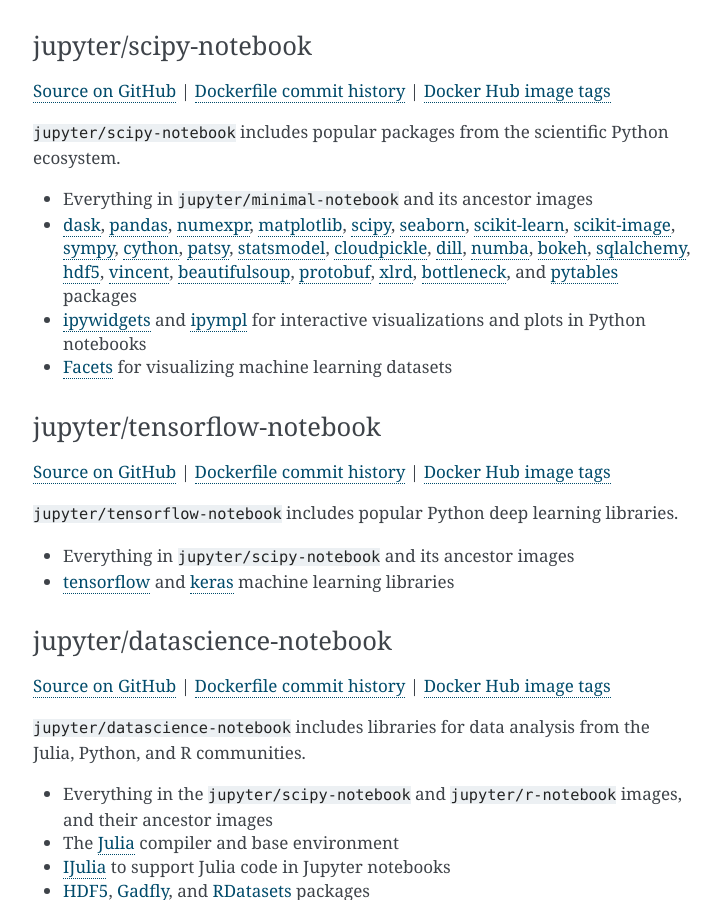
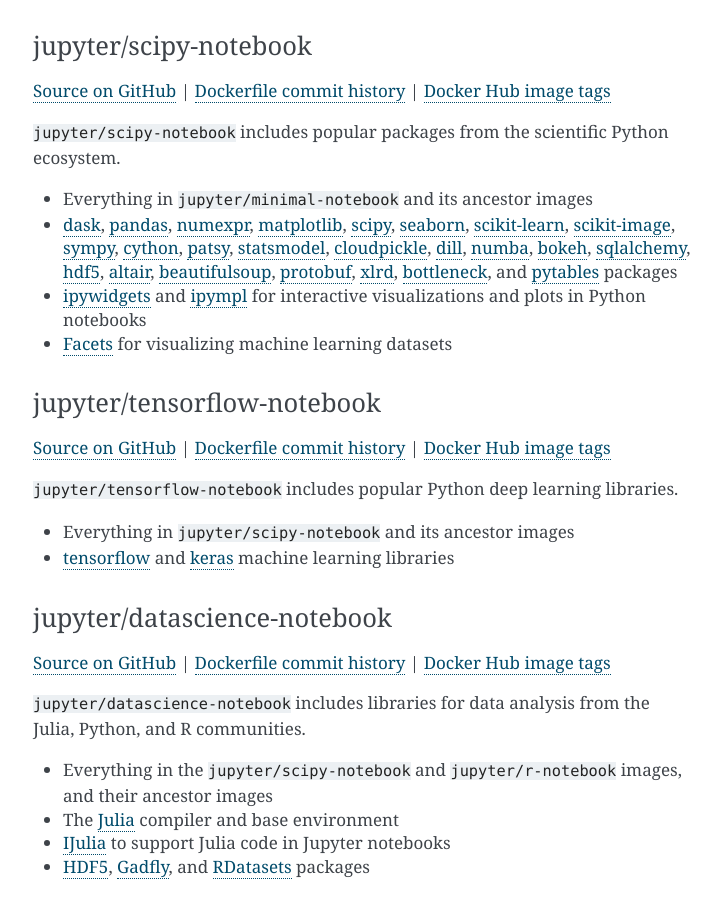
Before and after one commit to jupyter/docker-stacks, a Sphinx documentation site: the page built from docs/using/selecting.md, in a window 1280 px wide and 900 px high, scrolled down 1679 px. Shown: the whole window, without its empty margins (387-1108 px from the left). Built offline with Sphinx 7.4.7, drawn with Linux system fonts in a browser that asks for light colours.

Commit message:
Use altair and mamba instead of conda

```diff
--- a/docs/using/selecting.md
+++ b/docs/using/selecting.md
@@ -96,7 +96,7 @@
   [cloudpickle](https://github.com/cloudpipe/cloudpickle),
   [dill](https://pypi.org/project/dill/), [numba](https://numba.pydata.org/),
   [bokeh](https://docs.bokeh.org/en/latest/), [sqlalchemy](https://www.sqlalchemy.org/),
-  [hdf5](https://www.h5py.org), [vincent](https://vincent.readthedocs.io/en/latest/),
+  [hdf5](https://www.h5py.org), [altair](https://altair-viz.github.io),
   [beautifulsoup](https://www.crummy.com/software/BeautifulSoup/),
   [protobuf](https://developers.google.com/protocol-buffers/docs/pythontutorial),
   [xlrd](https://www.python-excel.org), [bottleneck](https://bottleneck.readthedocs.io/en/latest/),
```
Also changed, not shown: 3 other files.
